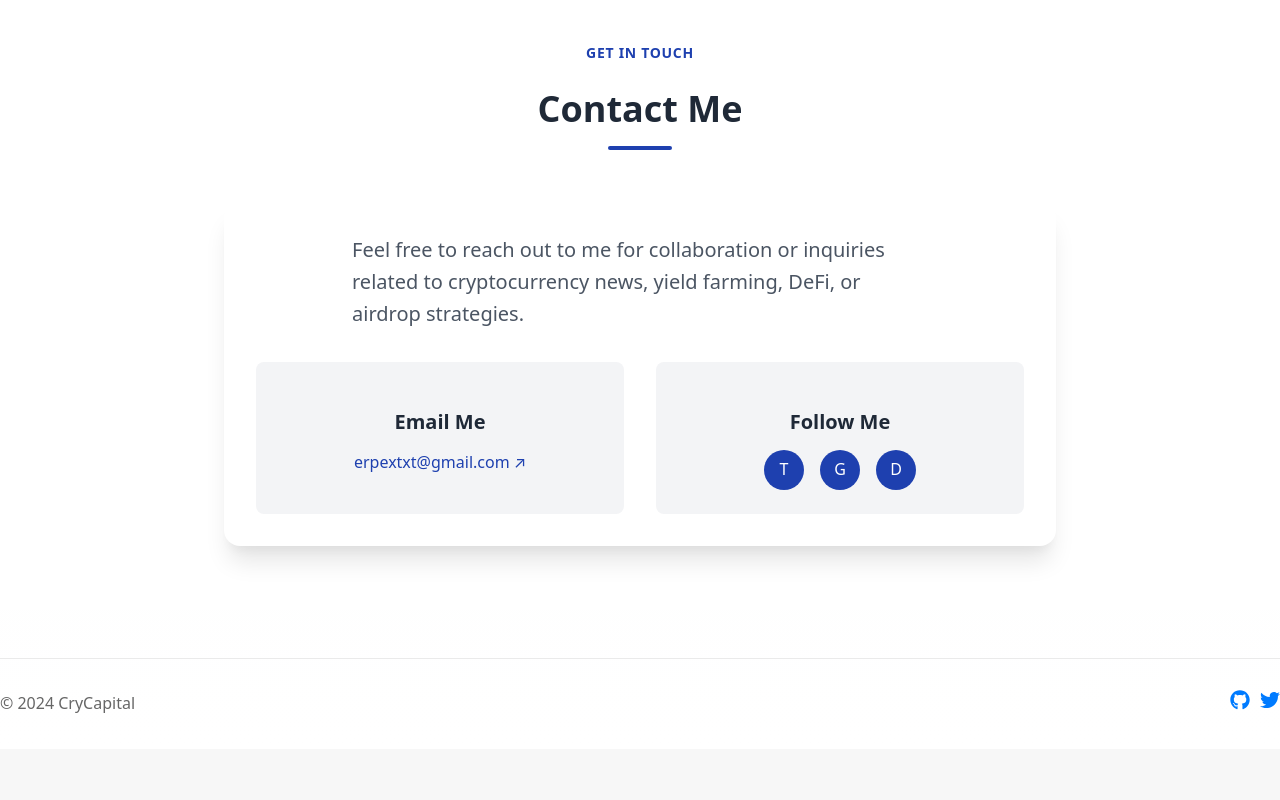
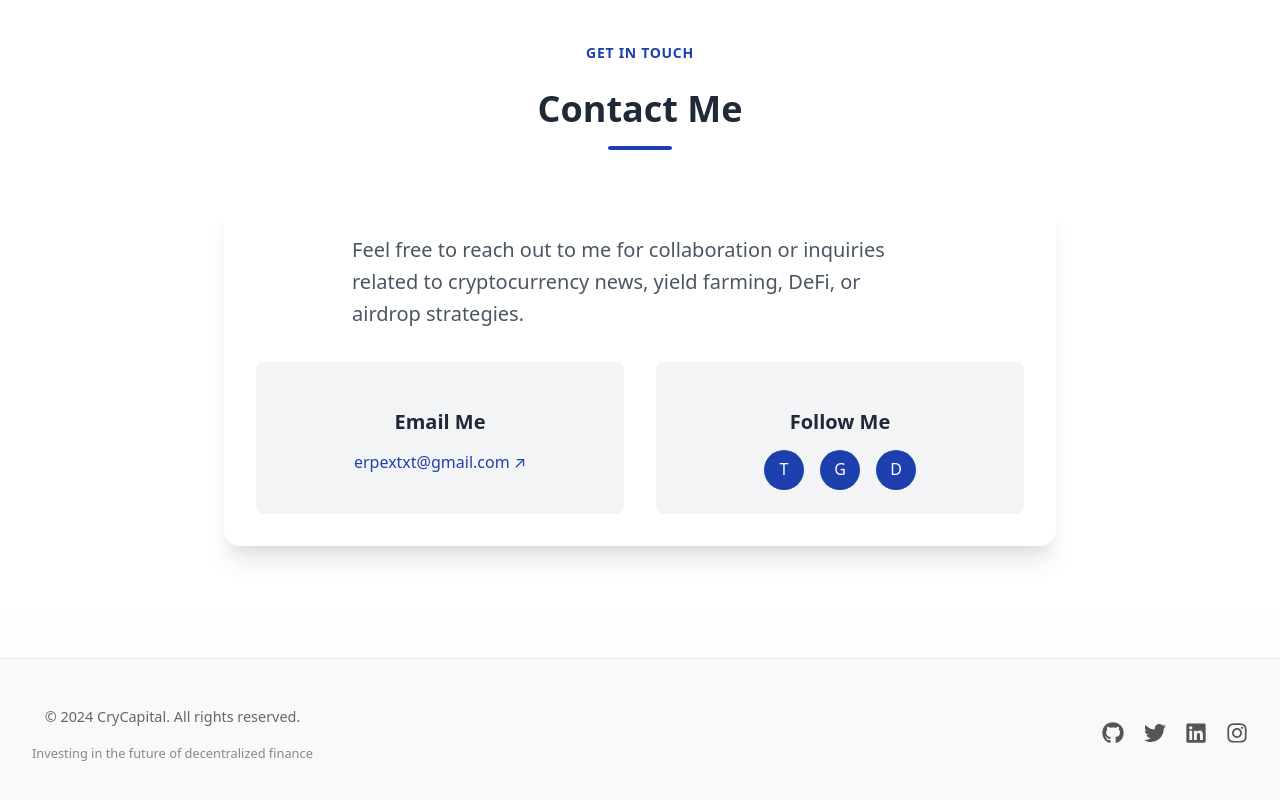
Before and after one commit to rpxtxt/rpxtxt, a Next.js app: page / in a window 1280 px wide. Shown: the part 2672-3472 px from the top of the page. Before the commit the page ends 3421 px from the top, so only its background shows below. Built offline with nearby package versions, Linux system fonts and the light colour scheme.

Commit message:
Update Footer.js

```diff
--- a/src/components/Footer.js
+++ b/src/components/Footer.js
@@ -1,15 +1,99 @@
-import { FaGithub, FaTwitter } from 'react-icons/fa';  // Mengimpor ikon dari react-icons
+import { FaGithub, FaTwitter, FaLinkedin, FaInstagram } from 'react-icons/fa';  // Mengimpor lebih banyak ikon
 
 const Footer = () => {
+  // CSS styles langsung
+  const footerStyle = {
+    padding: '2rem',
+    borderTop: '1px solid #eaeaea',
+    display: 'flex',
+    justifyContent: 'space-between',
+    alignItems: 'center',
+    flexWrap: 'wrap',
+    backgroundColor: '#f9f9f9'
+  };
+
+  const copyrightStyle = {
+    fontSize: '0.9rem',
+    color: '#666'
+  };
+
+  const socialIconsStyle = {
+    display: 'flex',
+    gap: '1.2rem',
+    alignItems: 'center'
+  };
+
+  const iconLinkStyle = {
+    color: '#555',
+    transition: 'color 0.2s ease, transform 0.2s ease',
+    display: 'flex',
+    alignItems: 'center'
+  };
+
+  // Function untuk handleHover
+  const handleMouseOver = (e) => {
+    e.currentTarget.style.color = '#3182ce';
+    e.currentTarget.style.transform = 'translateY(-2px)';
+  };
+
+  const handleMouseOut = (e) => {
+    e.currentTarget.style.color = iconLinkStyle.color;
+    e.currentTarget.style.transform = 'translateY(0)';
+  };
+
   return (
-    <footer>
-      <p>&copy; 2024 CryCapital</p>
+    <footer style={footerStyle}>
       <div>
-        <a href="https://github.com" target="_blank" rel="noopener noreferrer">
-          <FaGithub size={20} />
+        <p style={copyrightStyle}>&copy; 2024 CryCapital. All rights reserved.</p>
+        <p style={{ fontSize: '0.8rem', color: '#888', marginTop: '0.5rem' }}>
+          Investing in the future of decentralized finance
+        </p>
+      </div>
+
+      <div style={socialIconsStyle}>
+        <a
+          href="https://github.com/crycapital"
+          target="_blank"
+          rel="noopener noreferrer"
+          style={iconLinkStyle}
+          onMouseOver={handleMouseOver}
+          onMouseOut={handleMouseOut}
+          aria-label="GitHub"
+        >
+          <FaGithub size={22} />
         </a>
-        <a href="https://twitter.com" target="_blank" rel="noopener noreferrer" style={{ marginLeft: '10px' }}>
-          <FaTwitter size={20} />
+        <a
+          href="https://twitter.com/crycapital"
+          target="_blank"
+          rel="noopener noreferrer"
+          style={iconLinkStyle}
+          onMouseOver={handleMouseOver}
+          onMouseOut={handleMouseOut}
+          aria-label="Twitter"
+        >
+          <FaTwitter size={22} />
+        </a>
+        <a
+          href="https://linkedin.com/company/crycapital"
+          target="_blank"
+          rel="noopener noreferrer"
+          style={iconLinkStyle}
+          onMouseOver={handleMouseOver}
+          onMouseOut={handleMouseOut}
+          aria-label="LinkedIn"
+        >
+          <FaLinkedin size={22} />
+        </a>
+        <a
+          href="https://instagram.com/crycapital"
+          target="_blank"
+          rel="noopener noreferrer"
+          style={iconLinkStyle}
+          onMouseOver={handleMouseOver}
+          onMouseOut={handleMouseOut}
+          aria-label="Instagram"
+        >
+          <FaInstagram size={22} />
         </a>
       </div>
     </footer>
```
